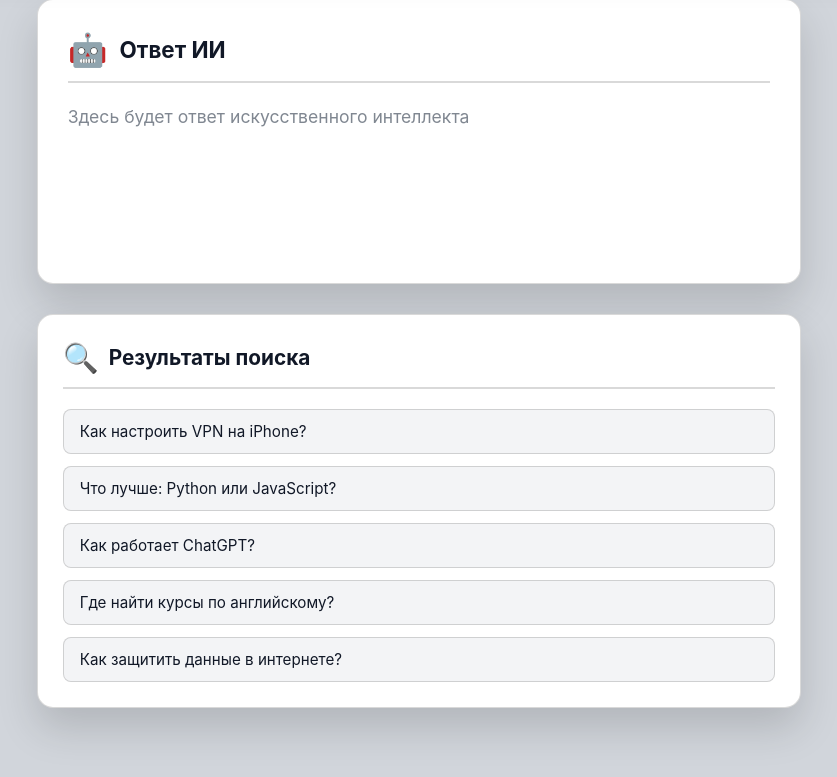
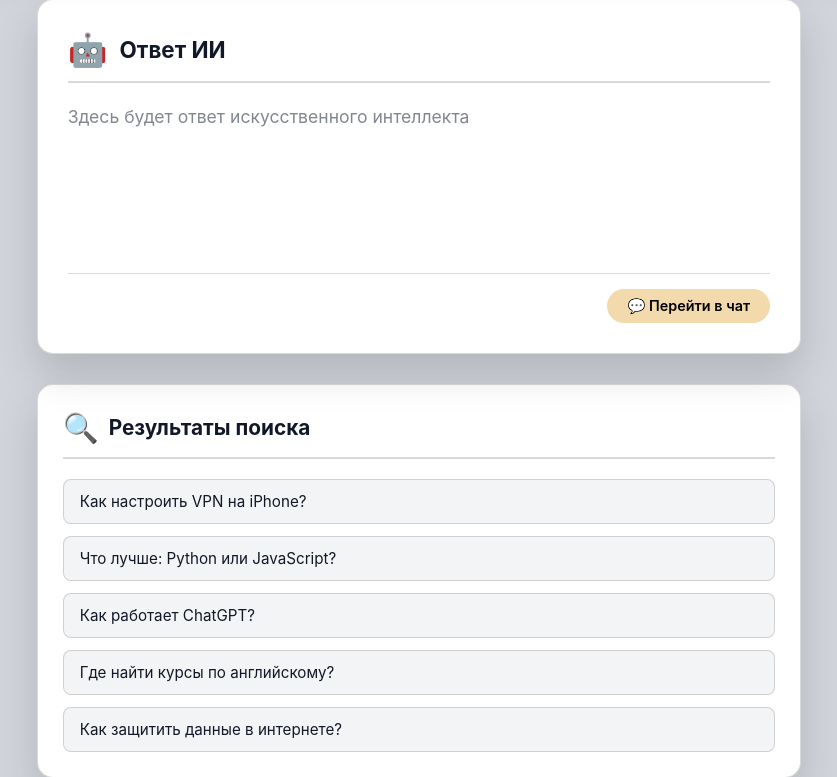
Before and after one commit to Kirilll555/knowledge-hub, a Django app: page /search/ in a window 1280 px wide. Shown: the part 114-891 px from the top of the page, without its empty margins (27-864 px from the left). Run offline with Django 4.2, Linux system fonts and the light colour scheme.

Commit message:
Сделан переход в чат с ИИ из поиска вопроса

```diff
--- a/main/styles/search_question_styles.html
+++ b/main/styles/search_question_styles.html
@@ -18,6 +18,7 @@
     box-shadow: var(--shadow);
     width: 100%;
     box-sizing: border-box;
+    position: relative;
 }
 
 .response-header {
@@ -69,6 +70,33 @@
     background: rgba(255, 138, 138, 0.1);
     border-radius: 12px;
     font-size: 0.9rem;
+}
+
+.response-footer {
+    display: flex;
+    justify-content: flex-end;
+    margin-top: 20px;
+    padding-top: 15px;
+    border-top: 1px solid var(--border);
+}
+
+.chat-link {
+    background: var(--accent);
+    color: #000;
+    text-decoration: none;
+    padding: 8px 20px;
+    border-radius: 40px;
+    font-size: 0.9rem;
+    font-weight: 600;
+    transition: all 0.2s;
+    display: inline-flex;
+    align-items: center;
+    gap: 8px;
+}
+
+.chat-link:hover {
+    transform: translateY(-2px);
+    box-shadow: 0 4px 12px rgba(0, 0, 0, 0.1);
 }
 
 .ai-search-results {
@@ -168,5 +196,10 @@
     .response-header h3 {
         font-size: 1.1rem;
     }
+
+    .chat-link {
+        padding: 6px 16px;
+        font-size: 0.85rem;
+    }
 }
 </style>
--- a/main/templates/search_question.html
+++ b/main/templates/search_question.html
@@ -29,6 +29,9 @@
             {% if error %}
                 <div class="error-message">{{ error }}</div>
             {% endif %}
+            <div class="response-footer">
+                <a href="/ask_ai/" class="chat-link">💬 Перейти в чат</a>
+            </div>
         </div>
 
         <div class="ai-search-results">
```
